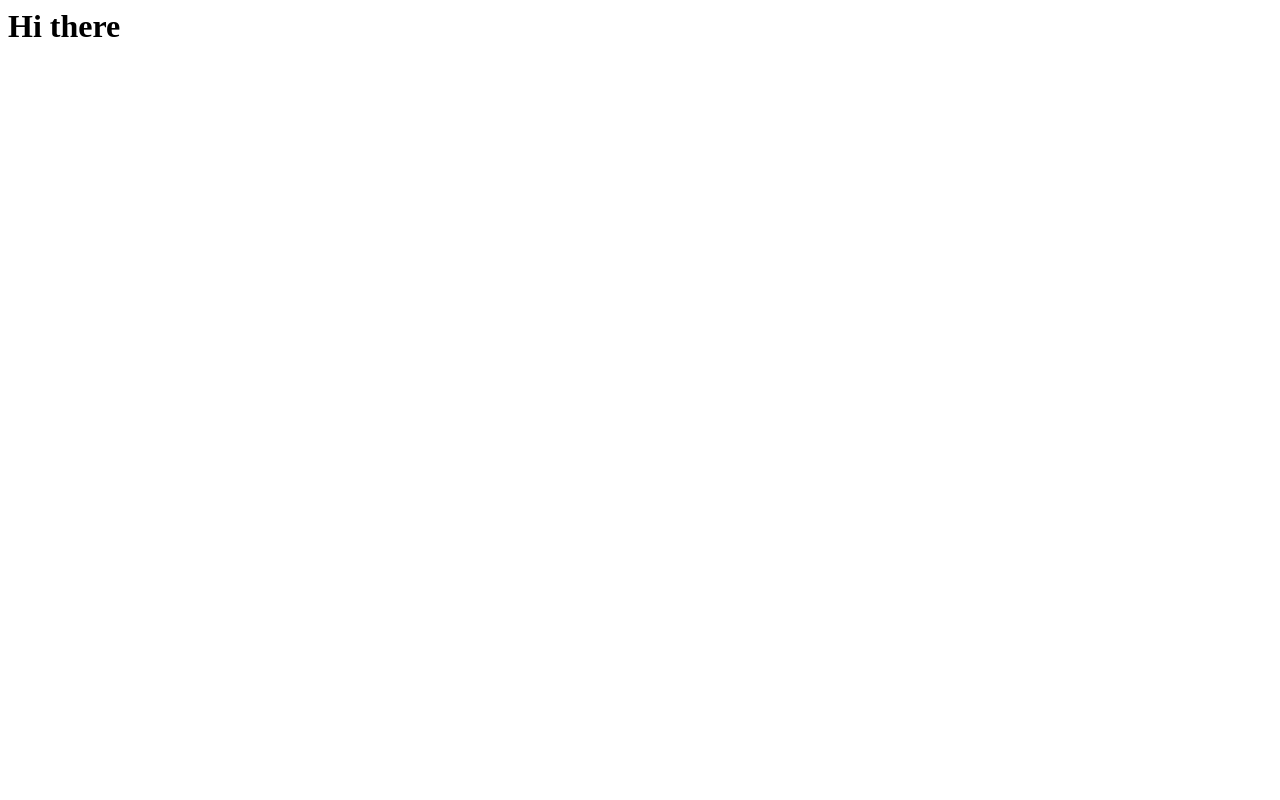
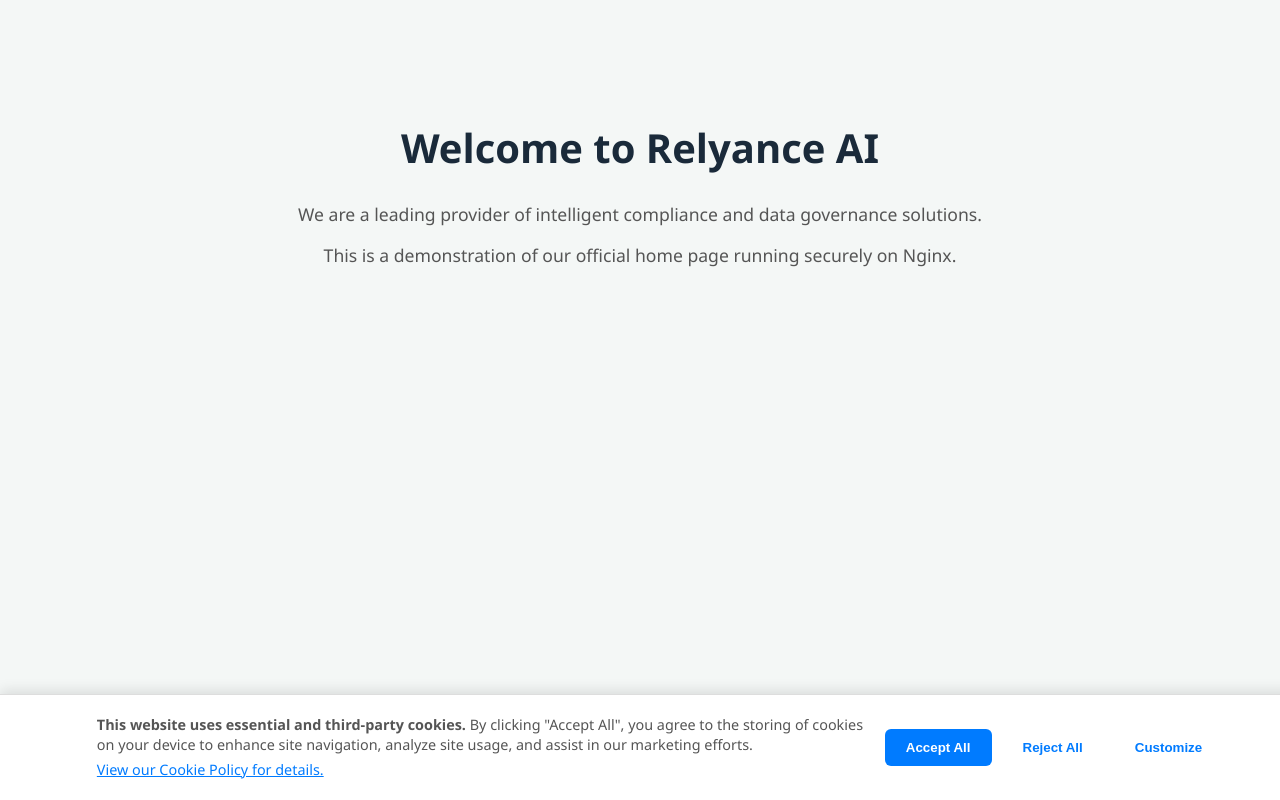
Before and after one commit to rustitha/repo, a plain HTML site: page abc.html in a window 1280 px wide. Drawn offline with Linux system fonts and the light colour scheme.

Commit message:
Update abc.html to new code

```diff
--- a/abc.html
+++ b/abc.html
@@ -1,3 +1,136 @@
-<html>
-    <h1>Hi there</h1>
+<!DOCTYPE html>
+<html lang="en">
+<head>
+    <meta charset="UTF-8">
+    <meta name="viewport" content="width=device-width, initial-scale=1.0">
+    <title>Relyance AI - Official Site</title>
+    <style>
+        body {
+            font-family: 'Segoe UI', Tahoma, Geneva, Verdana, sans-serif;
+            margin: 0;
+            padding: 0;
+            display: flex;
+            flex-direction: column;
+            min-height: 100vh;
+            background-color: #f4f7f6;
+        }
+        .content {
+            flex-grow: 1;
+            padding: 40px;
+            text-align: center;
+        }
+        h1 {
+            color: #1a2a3a;
+            margin-top: 80px;
+            font-size: 2.5em;
+        }
+        p {
+            color: #555;
+            font-size: 1.1em;
+        }
+
+        /* Style for the Enhanced Consent Banner */
+        .consent-banner {
+            position: fixed;
+            bottom: 0;
+            left: 0;
+            width: 100%;
+            background-color: white;
+            color: #333;
+            padding: 20px;
+            box-shadow: 0 -4px 12px rgba(0,0,0,0.1);
+            z-index: 1000;
+            display: flex;
+            justify-content: center;
+            align-items: center;
+            gap: 20px;
+            border-top: 1px solid #ddd;
+        }
+        .consent-banner-text {
+            max-width: 60%;
+            text-align: left;
+            margin: 0;
+        }
+        .consent-banner-text p {
+            margin: 0;
+            font-size: 0.9em;
+            line-height: 1.4;
+        }
+        .consent-banner-actions {
+            display: flex;
+            gap: 10px;
+        }
+        .consent-banner-actions button {
+            padding: 10px 20px;
+            border: 1px solid transparent;
+            cursor: pointer;
+            font-weight: bold;
+            border-radius: 6px;
+            transition: background-color 0.2s, border-color 0.2s;
+        }
+
+        /* Accept Button */
+        #accept-cookies {
+            background-color: #007bff;
+            color: white;
+        }
+        #accept-cookies:hover {
+            background-color: #0056b3;
+        }
+
+        /* Reject and Customize Buttons */
+        .secondary-btn {
+            background-color: white;
+            color: #007bff;
+            border-color: #007bff;
+        }
+        .secondary-btn:hover {
+            background-color: #f0f0f0;
+        }
+    </style>
+
+</head>
+<body>
+    <div class="content">
+        <h1>Welcome to Relyance AI</h1>
+        <p>We are a leading provider of intelligent compliance and data governance solutions.</p>
+        <p>This is a demonstration of our official home page running securely on Nginx.</p>
+    </div>
+
+    <div class="consent-banner" id="cookie-banner">
+        <div class="consent-banner-text">
+            <p><strong>This website uses essential and third-party cookies.</strong> By clicking "Accept All", you agree to the storing of cookies on your device to enhance site navigation, analyze site usage, and assist in our marketing efforts.</p>
+            <p style="margin-top: 5px;"><a href="#" style="color: #007bff;">View our Cookie Policy for details.</a></p>
+        </div>
+        <div class="consent-banner-actions">
+            <button id="accept-cookies" onclick="handleConsent('accept')">Accept All</button>
+            <button class="secondary-btn" onclick="handleConsent('reject')">Reject All</button>
+            <button class="secondary-btn" onclick="handleConsent('customize')">Customize</button>
+        </div>
+    </div>
+
+    <script>
+        function handleConsent(action) {
+            const banner = document.getElementById('cookie-banner');
+
+            if (action === 'accept') {
+                alert('Consent Granted: All cookies accepted.');
+                // In a real application, you would set a cookie here and load tracking scripts.
+            } else if (action === 'reject') {
+                alert('Consent Denied: Only necessary cookies will be used.');
+                // In a real application, you would set a cookie here to block non-essential scripts.
+            } else if (action === 'customize') {
+                alert('Customize clicked. This would open a detailed preference center pop-up.');
+                // In a real application, this would show a preference modal.
+            }
+
+            // Hide the banner after a choice is made
+            banner.style.display = 'none';
+        }
+
+        // A basic check to simulate if a user has already consented
+        // (In a real scenario, this would check a cookie)
+        // For this demo, the banner appears every time.
+    </script>
+</body>
 </html>
```
